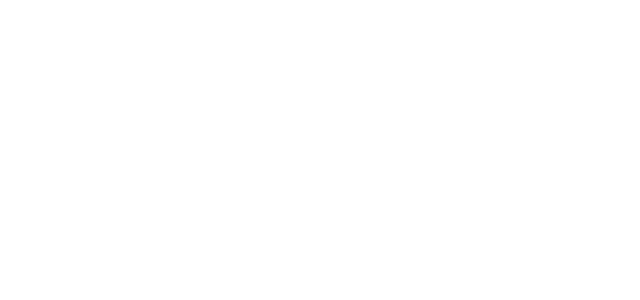
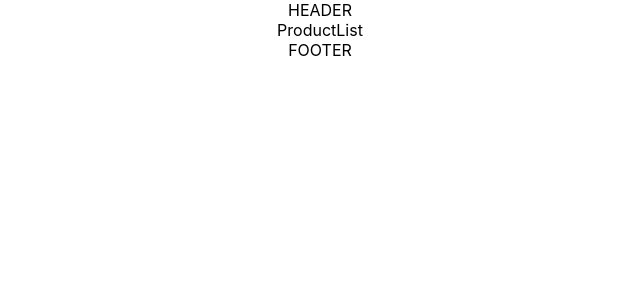
Before and after one commit to Oriana11/ReactBlog, a React (Create React App) app: page /products in a window 1280 px wide. Shown: the top 300 px of the page, without its empty margins (320-960 px from the left). Built offline with nearby package versions, Linux system fonts and the light colour scheme.

Commit message:
Added router and corrected small syntax mistakes

```diff
--- a/package.json
+++ b/package.json
@@ -8,6 +8,7 @@
     "@testing-library/user-event": "^13.5.0",
     "react": "^18.2.0",
     "react-dom": "^18.2.0",
+    "react-router-dom": "^6.14.0",
     "react-scripts": "5.0.1",
     "web-vitals": "^2.1.4"
   },
--- a/src/App.js
+++ b/src/App.js
@@ -1,9 +1,22 @@
+import { Routes, Route } from "react-router-dom";
+import { Home } from "./components/Home";
+import { ProductList } from "./components/ProductList";
+import { ProductDetail } from "./components/ProductDetail";
+import { Contact } from "./components/Contact";
+
 import './App.css';
 
 function App() {
   return (
     <div className="App">
-
+      <header>HEADER</header>
+      <Routes>
+        <Route path="/" element={<Home />}></Route>
+        <Route path="products" element={<ProductList />}></Route>
+        <Route path="products/1001" element={<ProductDetail />}></Route>
+        <Route path="contact" element={<Contact />}></Route>
+      </Routes>
+      <footer>FOOTER</footer>
     </div>
   );
 }
--- a/src/components/Contact.js
+++ b/src/components/Contact.js
@@ -0,0 +1,5 @@
+export const Contact = () => {
+  return (
+    <div>Contact</div>
+  )
+}
--- a/src/components/Footer.js
+++ b/src/components/Footer.js
@@ -0,0 +1,5 @@
+export const Footer = () => {
+  return (
+    <div>Footer</div>
+  )
+}
--- a/src/components/Header.js
+++ b/src/components/Header.js
@@ -0,0 +1,5 @@
+export const Header = () => {
+  return (
+    <div>Header</div>
+  )
+}
--- a/src/components/Home.js
+++ b/src/components/Home.js
@@ -0,0 +1,5 @@
+export const Home = () => {
+  return (
+    <div>Home</div>
+  )
+}
--- /dev/null
+++ b/src/components/ProductDetail.js
@@ -0,0 +1,5 @@
+export const ProductDetail = () => {
+  return (
+    <div>ProductDetail</div>
+  )
+}
--- a/src/components/ProductList.js
+++ b/src/components/ProductList.js
@@ -0,0 +1,5 @@
+export const ProductList = () => {
+  return (
+    <div>ProductList</div>
+  )
+}
--- a/src/index.js
+++ b/src/index.js
@@ -1,12 +1,14 @@
 import React from 'react';
 import ReactDOM from 'react-dom/client';
+import { BrowserRouter } from "react-router-dom";
 import './index.css';
 import App from './App';
-
 
 const root = ReactDOM.createRoot(document.getElementById('root'));
 root.render(
   <React.StrictMode>
-    <App />
+    <BrowserRouter>
+      <App />
+    </BrowserRouter>
   </React.StrictMode>
 );
```
Also changed, not shown: src/components/ProductDetails.js (deleted), 1 other file (tests, documents, lock files or other folders).
